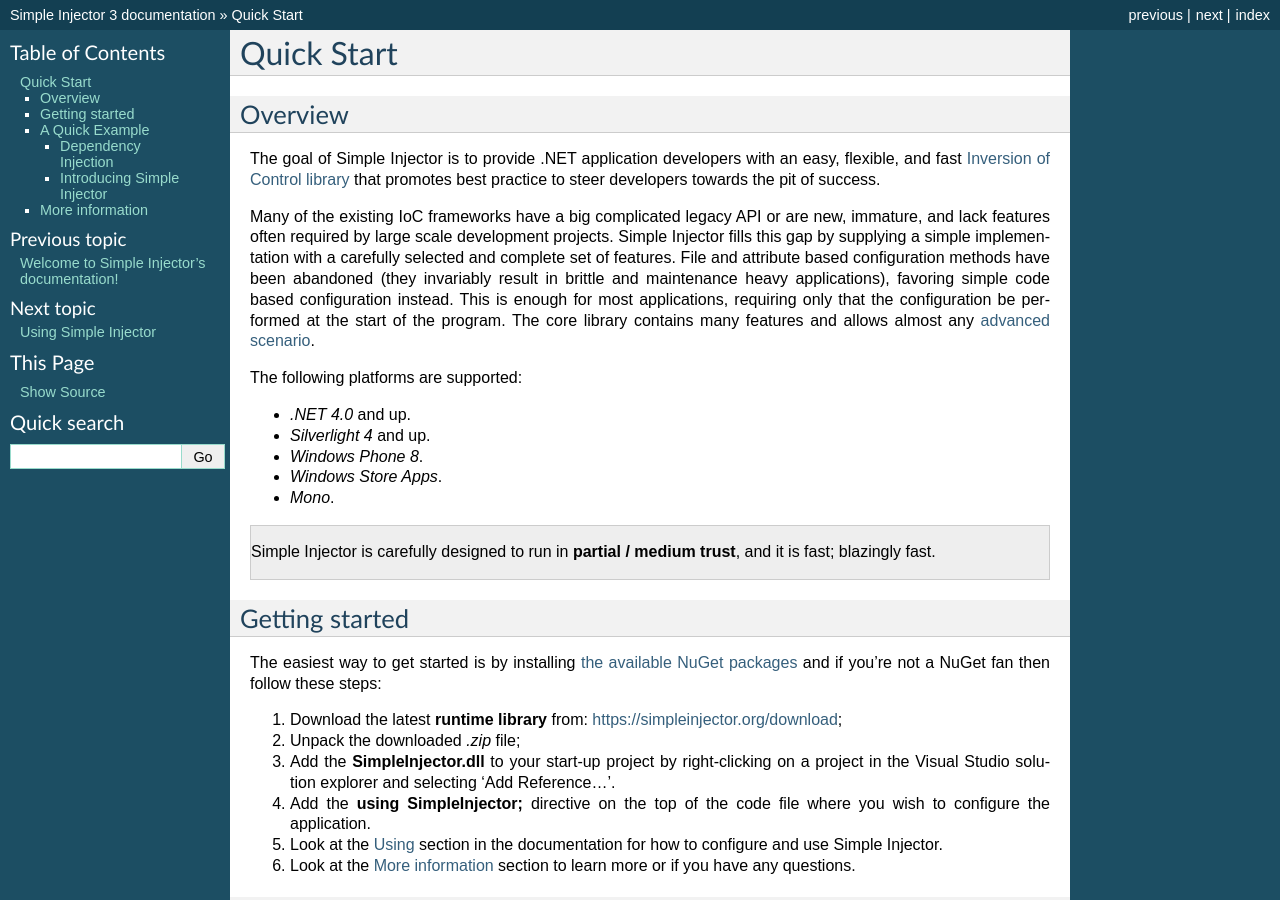
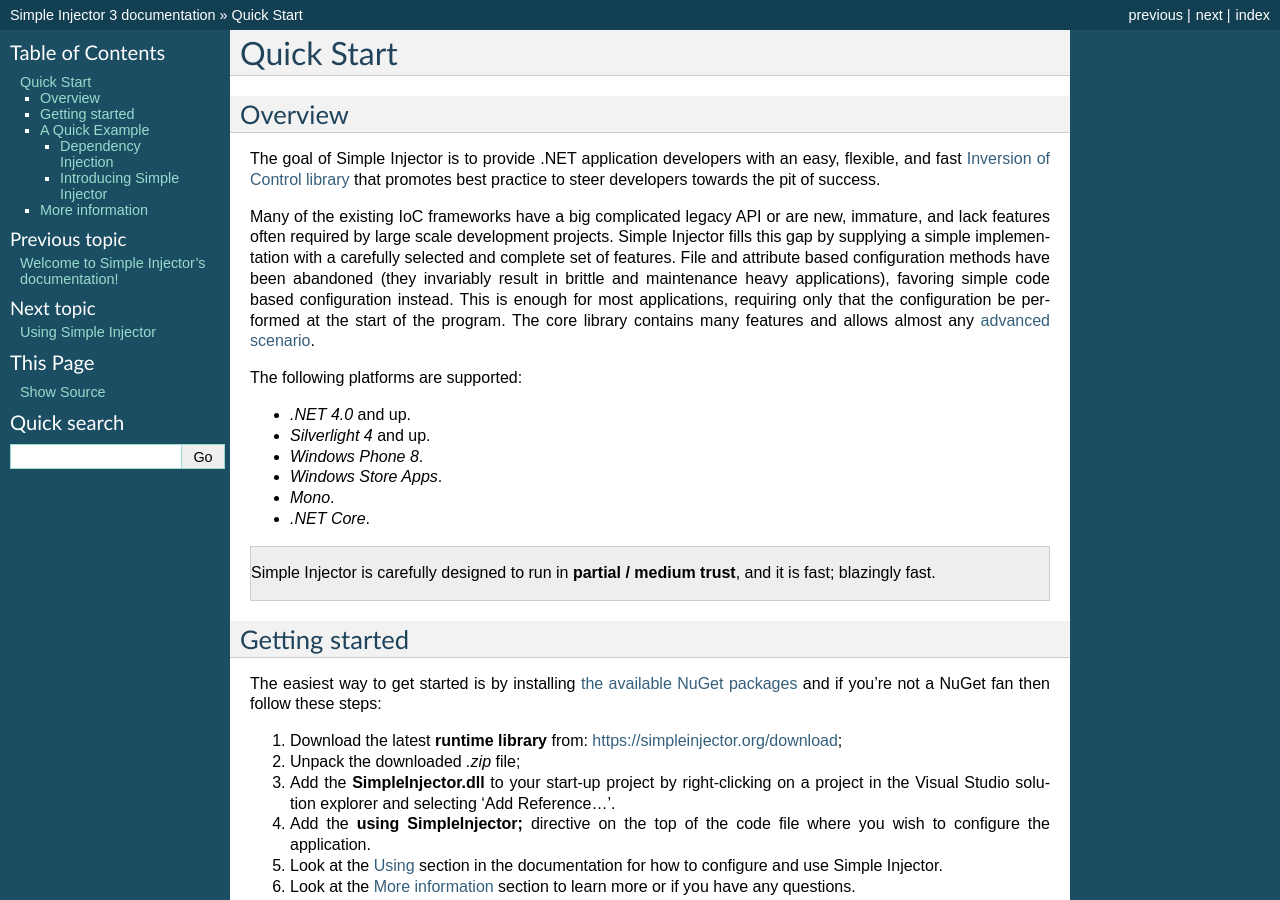
Before and after one commit to simpleinjector/Documentation, a Sphinx documentation site: the page built from source/quickstart.rst, in a window 1280 px wide and 900 px high. Built offline with Sphinx 7.4.7, drawn with Linux system fonts in a browser that asks for light colours.

Commit message:
.NET Core compatibility added.

```diff
--- a/source/quickstart.rst
+++ b/source/quickstart.rst
@@ -16,6 +16,7 @@ The following platforms are supported:
 * *Windows Phone 8*.
 * *Windows Store Apps*.
 * *Mono*.
+* *.NET Core*.
 
 .. container:: Note
 
```
